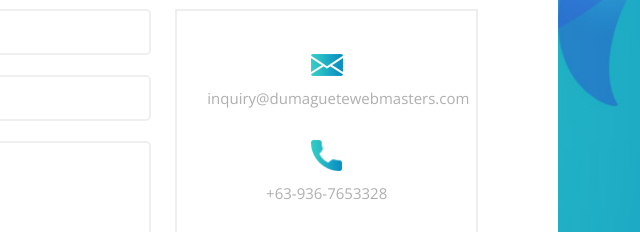
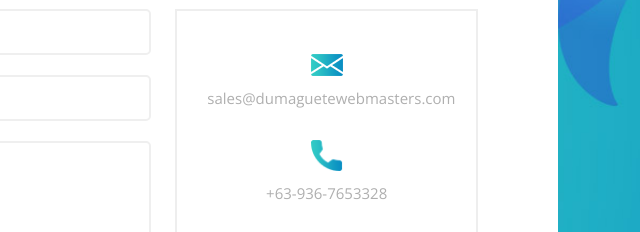
Before and after one commit to monStack38/dwits, a plain HTML site: page index.html in a window 1280 px wide. Shown: the part 4517-4749 px from the top of the page, 640-1280 px from the left. Drawn offline with nearby package versions, Linux system fonts and the light colour scheme.

Commit message:
change email address

```diff
--- a/index.html
+++ b/index.html
@@ -814,7 +814,7 @@ https://templatemo.com/tm-563-seo-dream
                           />
                         </div>
                         <a href="mailto:inquiery@dumaguetewebmasters.com"
-                          >inquiry@dumaguetewebmasters.com</a
+                          >sales@dumaguetewebmasters.com</a
                         >
                       </li>
                       <li>
```
